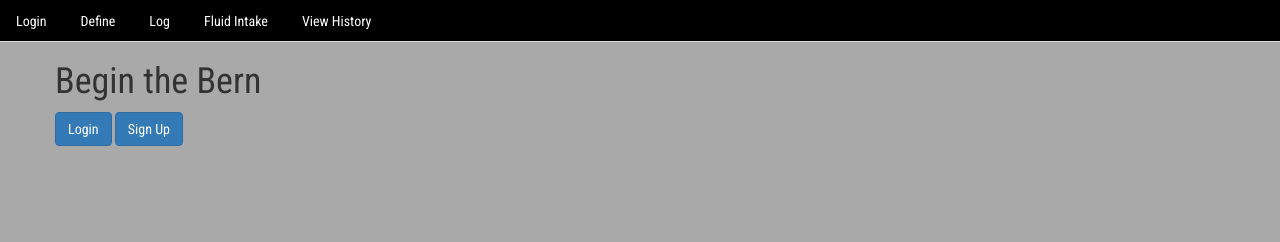
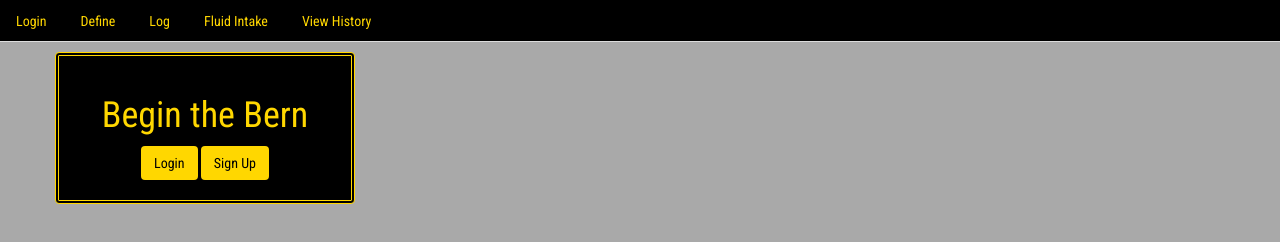
Before and after one commit to alsummers/Workout-Log, a website: page workoutlogClient/index.html in a window 1280 px wide. Shown: the top 242 px of the page. Drawn offline with nearby package versions, Linux system fonts and the light colour scheme.

Commit message:
more styling, fixed tabs

```diff
--- a/workoutlogClient/index.html
+++ b/workoutlogClient/index.html
@@ -38,19 +38,21 @@
 
   <div class="container">
     <div class = "row justify-content-center">
-    <div class="tab-content">
+    <div class="tab-content justify-content-center">
       <div class="tab-pane active" id="home">
+        <div class="loginBar">
         <h1>Begin the Bern</h1>
         <div id="forLogin">
           <!-- have the class build the modals for these http://getbootstrap.com/javascript/#modals -->
-          <button data-toggle="modal" data-target="#login-modal" class="btn btn-primary">Login</button>
-          <button data-toggle="modal" data-target="#signup-modal" class="btn btn-primary">Sign Up</button>
+          <button data-toggle="modal" data-target="#login-modal" class="btn">Login</button>
+          <button data-toggle="modal" data-target="#signup-modal" class="btn">Sign Up</button>
         </div>
+      </div>
         <div id="forLogout" style="display:none;">
           <button class="btn btn-primary">Logout</button>
         </div>
       </div>
-      </div>
+
       <!-- DEFINE -->
       <div class="tab-pane fade" id="define">
         <h2>Define</h2>
@@ -108,6 +110,7 @@
         <canvas id="progressChart" width="400" height="400" style="border: 2px solid black"></canvas>
       </div>
     </div>
+  </div>
  <!-- Water intake panel -added for challenge -->
 
 
--- a/workoutlogClient/main.css
+++ b/workoutlogClient/main.css
@@ -4,13 +4,41 @@ body {
 }
 .nav {
     background: black;
-    color: white;
+    color: gold;
 }
 
 .nav a {
-    color: white;
+    color:gold;
 }
 .nav a:hover {
     color: black;
     border: 2px solid gold;
 }
+#home{
+    text-align: center;
+}
+.loginBar {
+    text-align: center;
+    margin-top: 1rem;
+    width: 300px;
+    height: auto;
+    background-color: black;
+    color: gold;
+    border-radius: 4px;
+    padding: 2rem;
+    border: 4px gold double;
+}
+.btn {
+    background-color: gold;
+    color: black;
+}
+.btn:hover {
+    background-color: white;
+    color: black;
+}
+
+.modal-content {
+    background-color: black;
+    border: gold double 4px;
+    color: white;
+}
--- a/workoutlogClient/workouts/log.js
+++ b/workoutlogClient/workouts/log.js
@@ -53,7 +53,7 @@ $(function() {
 	      			WorkoutLog.log.workouts.push(data);
 	      			$("#log-description").val("");
 					$("#log-result").val("");
-					$('a[href="#history"]').tab("show");
+					$('a[href="#fluid-intake"]').tab("show");
 		      	});
 			},
 
--- a/workoutlogClient/workouts/water.js
+++ b/workoutlogClient/workouts/water.js
@@ -49,7 +49,7 @@ $(function() {
 					  labels: ["oz."],
 					  datasets: [{
 						  label: "Fluid Intake",
-						  data: [12],
+						  data: [WorkoutLog.water.userIntake],
 						  backgroundColor: [
 							  'rgba(0, 191, 255, 0.2'
 						  ],
@@ -79,9 +79,10 @@ $(function() {
 		WorkoutLog.water.getChart();
 
 
+
    // fetch definitions if we already are authenticated and refreshed
     if (window.localStorage.getItem("sessionToken")) {
       WorkoutLog.water.fetchAll();
    }
-
+   console.log("UserIntake:", WorkoutLog.water.userIntake)
 });
```
